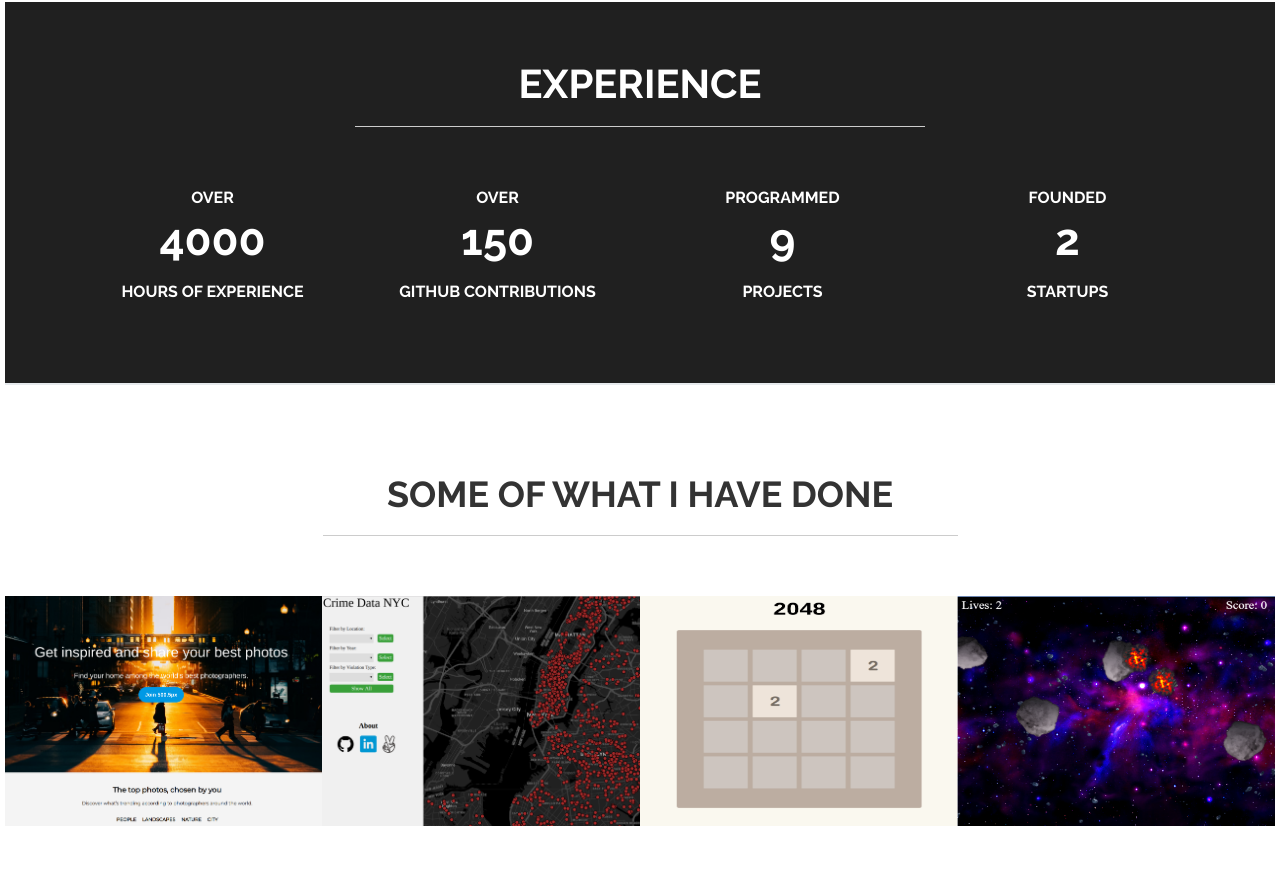
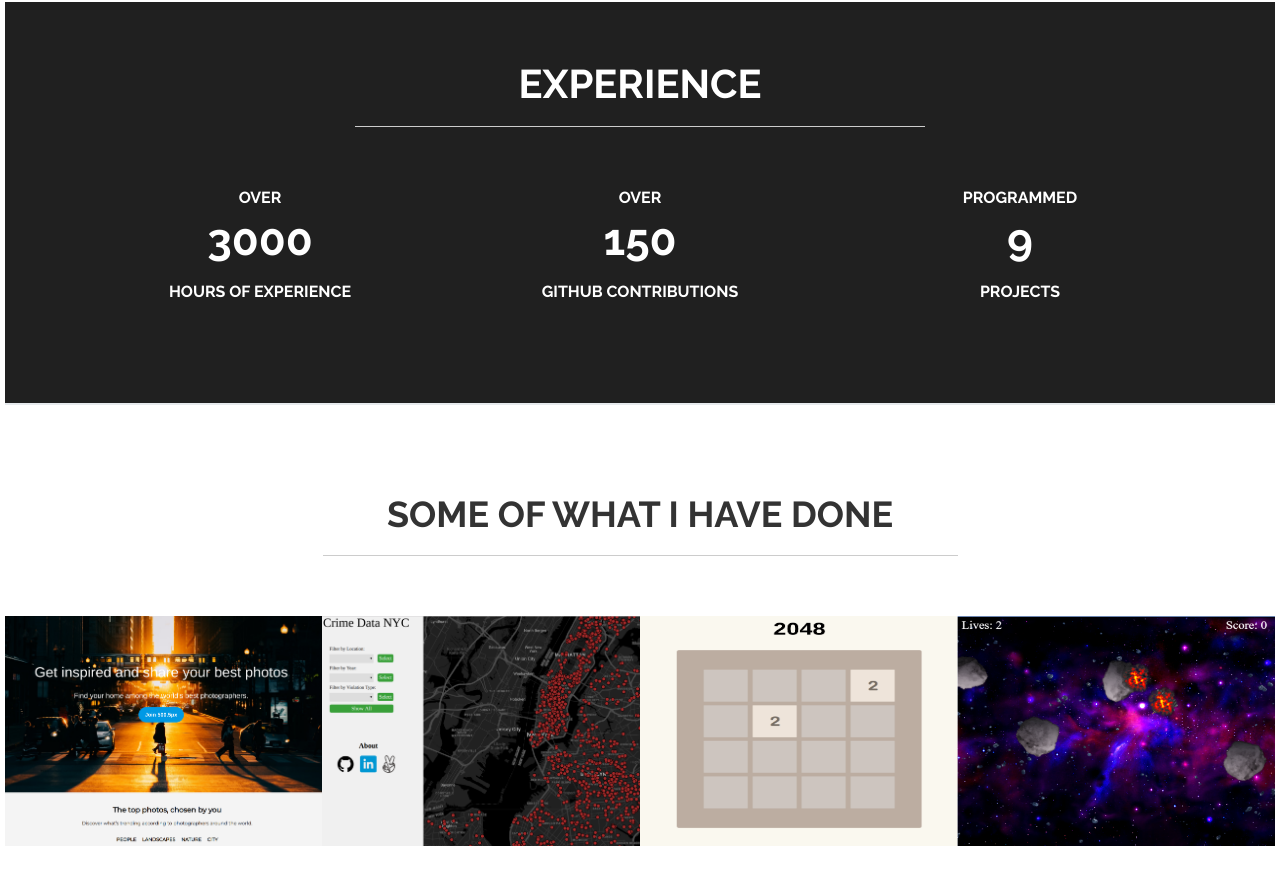
Before and after one commit to skeiromar/My-Portfolio-Site, a website built with webpack: page index.html in a window 1280 px wide. Shown: the part 1628-2513 px from the top of the page. Built offline with nearby package versions, Linux system fonts and the light colour scheme; files whose address does not match are found by name.

Commit message:
Made experience section slightly better

```diff
--- a/index.html
+++ b/index.html
@@ -173,22 +173,22 @@
 			<div class="container">
 				<h1 class="fade-down section-title">EXPERIENCE</h1>
 				<hr>
-				<div class="col-md-3">
-					<span class="counter-desc">Over</span><span class="counter">4000</span>
+				<div class="col-md-4">
+					<span class="counter-desc">Over</span><span class="counter">3000</span>
 					<span class="counter-desc">Hours of Experience</span>
 				</div>
-				<div class="col-md-3">
+				<div class="col-md-4">
 					<span class="counter-desc">Over</span><span class="counter">150</span>
 					<span class="counter-desc">Github Contributions</span>
 				</div>
-				<div class="col-md-3">
+				<div class="col-md-4">
 					<span class="counter-desc">Programmed</span><span class="counter">9</span>
 					<span class="counter-desc">Projects</span>
 				</div>
-				<div class="col-md-3">
+				<!-- <div class="col-md-3">
 					<span class="counter-desc">Founded</span><span class="counter">2</span>
 					<span class="counter-desc">Startups</span>
-				</div>
+				</div> -->
 			</div>
 		</section>
 
```
